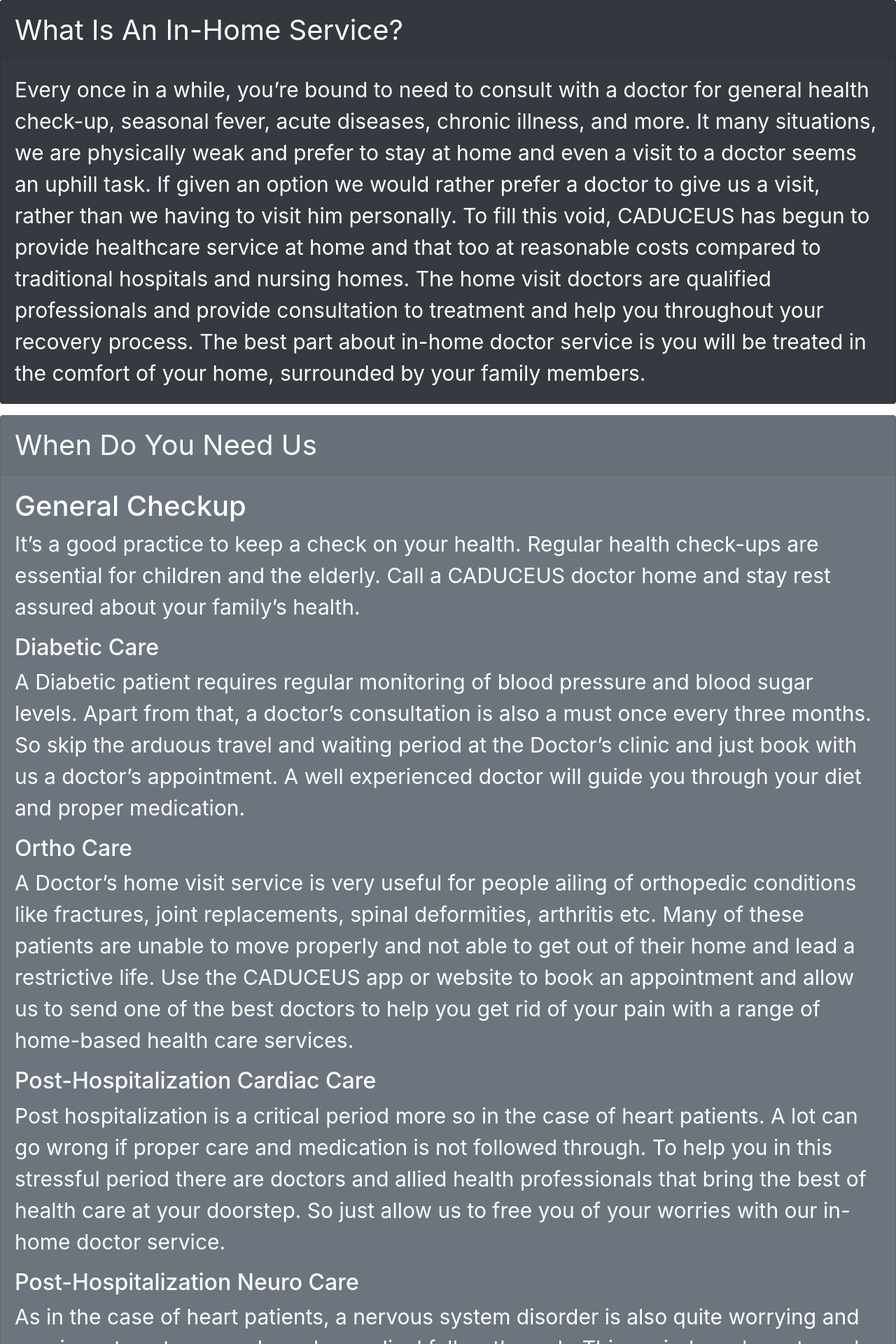
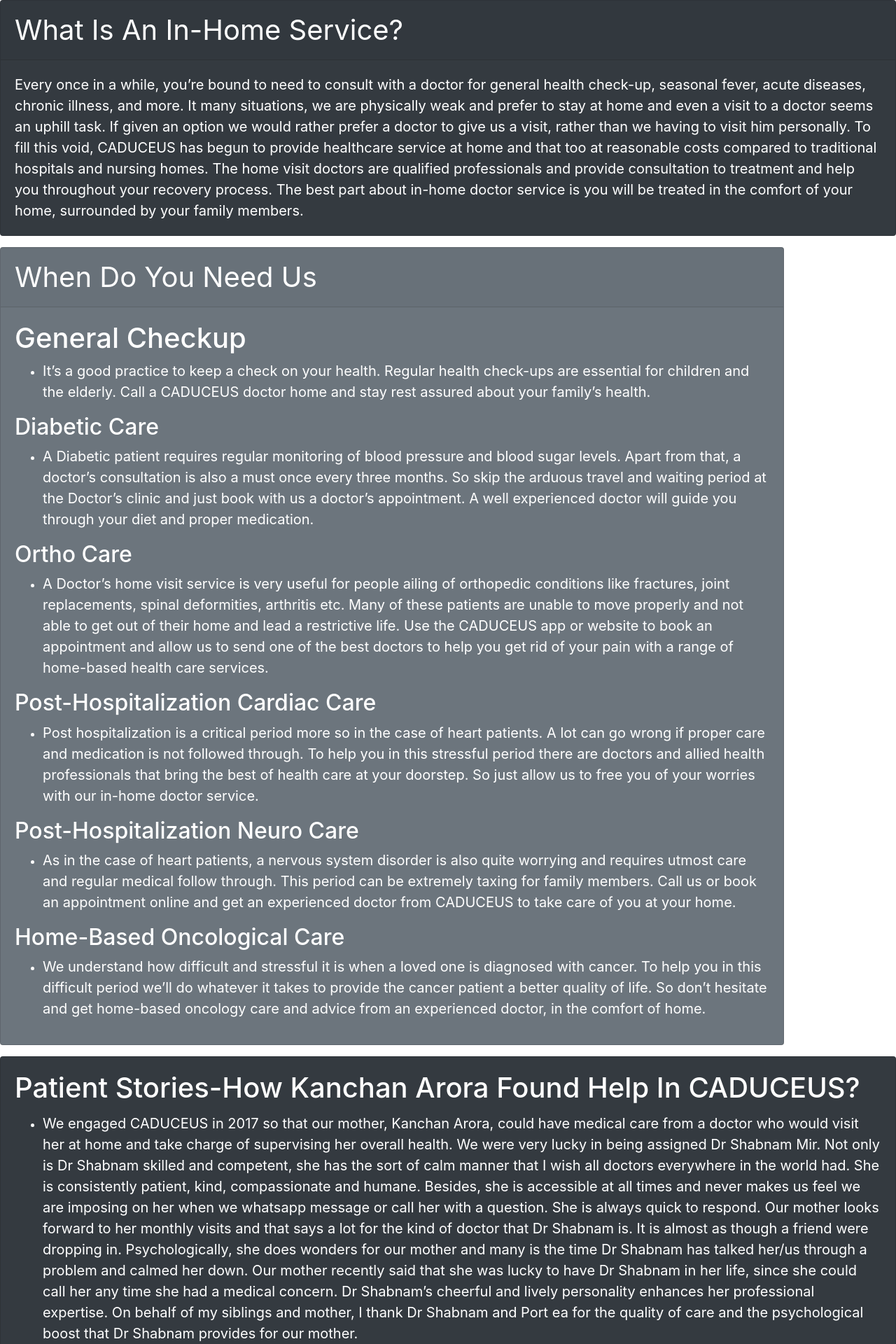
Before and after one commit to P-Srikrishna/WP-Project, a Django app: page /consult in a window 1280 px wide. Shown: the part 1027-2947 px from the top of the page at 70% size. Run offline with Django 3.2, Linux system fonts and the light colour scheme.

Commit message:
commit to 'main'

```diff
--- a/Caduceus/templates/Services-info-Consultations.html
+++ b/Caduceus/templates/Services-info-Consultations.html
@@ -19,7 +19,7 @@ Consultation
 <div class="card text-white bg-dark mb-3" style="max-width: 100rem;">
   <div class="card-header" style="font-size: 40px">What Is An In-Home Service?</div>
   <div class="card-body">
-    <p class="card-text" style="font-size: 30px;">Every once in a while, you’re bound to need to consult with a doctor for general health
+    <p class="card-text" style="font-size: 20px;">Every once in a while, you’re bound to need to consult with a doctor for general health
       check-up, seasonal fever, acute diseases, chronic illness, and more. It many situations, we are physically weak
       and prefer to stay at home and even a visit to a doctor seems an uphill task. If given an option we would rather
       prefer a doctor to give us a visit, rather than we having to visit him personally.
@@ -31,53 +31,55 @@ Consultation
   </div>
 </div>
 
-<div class="card text-white bg-secondary mb-3" style="max-width: 100rem;">
+<div class="card text-white bg-secondary mb-3" style="max-width: 70rem;">
   <div class="card-header" style="font-size: 40px">When Do You Need Us</div>
   <div class="card-body">
     <h1>General Checkup</h1>
-    <p class="card-text" style="font-size: 30px;">It’s a good practice to keep a check on your health. Regular health check-ups are essential for
-      children and the elderly. Call a CADUCEUS doctor home and stay rest assured about your family’s health.</p>
+    <ul><li><p class="card-text" style="font-size: 20px;">It’s a good practice to keep a check on your health. Regular health check-ups are essential for
+      children and the elderly. Call a CADUCEUS doctor home and stay rest assured about your family’s health.</p></li></ul>
     <h2>Diabetic Care</h2>
-    <p class="card-text" style="font-size: 30px;">A Diabetic patient requires regular monitoring of blood pressure and blood sugar levels. Apart
+    <ul><li><p class="card-text" style="font-size: 20px;">A Diabetic patient requires regular monitoring of blood pressure and blood sugar levels. Apart
       from that, a doctor’s consultation is also a must once every three months. So skip the arduous travel and waiting
       period at the Doctor’s clinic and just book with us a doctor’s appointment. A well experienced doctor will guide
-      you through your diet and proper medication.</p>
-    <h3 style="font-size: 32px;">Ortho Care</h3>
-    <p class="card-text" style="font-size: 30px;">A Doctor’s home visit service is very useful for people ailing of orthopedic conditions like
+      you through your diet and proper medication.</p></li></ul>
+   <h3 style="font-size: 32px;">Ortho Care</h3>
+    <ul><li><p class="card-text" style="font-size: 20px;">A Doctor’s home visit service is very useful for people ailing of orthopedic conditions like
       fractures, joint replacements, spinal deformities, arthritis etc. Many of these patients are unable to move
       properly and not able to get out of their home and lead a restrictive life. Use the CADUCEUS app or website to book
       an appointment and allow us to send one of the best doctors to help you get rid of your pain with a range of
-      home-based health care services.</p>
+      home-based health care services.</p></li></ul>
+
       <h4 style="font-size: 32px;">Post-Hospitalization Cardiac Care</h4>
-      <p class="card-text" style="font-size: 30px;">Post hospitalization is a critical period more so in the case of heart patients. A lot can go wrong if proper care and medication is not followed through. To help you in this stressful period there are doctors and allied health professionals that bring the best of health care at your doorstep. So just allow us to free you of your worries with our in-home doctor service.</p>
+      <ul><li><p class="card-text" style="font-size: 20px;">Post hospitalization is a critical period more so in the case of heart patients. A lot can go wrong if proper care and medication is not followed through. To help you in this stressful period there are doctors and allied health professionals that bring the best of health care at your doorstep. So just allow us to free you of your worries with our in-home doctor service.</p></li></ul>
       <h5 style="font-size: 32px;">Post-Hospitalization Neuro Care</h5>
-      <p class="card-text" style="font-size: 30px;">As in the case of heart patients, a nervous system disorder is also quite worrying and requires utmost care and regular medical follow through. This period can be extremely taxing for family members. Call us or book an appointment online and get an experienced doctor from CADUCEUS to take care of you at your home.</p>
+      <ul><li><p class="card-text" style="font-size: 20px;">As in the case of heart patients, a nervous system disorder is also quite worrying and requires utmost care and regular medical follow through. This period can be extremely taxing for family members. Call us or book an appointment online and get an experienced doctor from CADUCEUS to take care of you at your home.</p></li></ul>
       <h6 style="font-size: 32px;">Home-Based Oncological Care</h6>
-      <p class="card-text" style="font-size: 30px;">We understand how difficult and stressful it is when a loved one is diagnosed with cancer. To help you in this difficult period we’ll do whatever it takes to provide the cancer patient a better quality of life. So don’t hesitate and get home-based oncology care and advice from an experienced doctor, in the comfort of home.</p
+      <ul><li><p class="card-text" style="font-size: 20px;">We understand how difficult and stressful it is when a loved one is diagnosed with cancer. To help you in this difficult period we’ll do whatever it takes to provide the cancer patient a better quality of life. So don’t hesitate and get home-based oncology care and advice from an experienced doctor, in the comfort of home.</p></li></ul>
+
   </div>
 </div>
 <div class="card text-white bg-dark mb-3" style="max-width: 100rem;">
 
   <div class="card-body">
     <h5 class="card-title" style="font-size: 40px;">Patient Stories-How Kanchan Arora Found Help In CADUCEUS?</h5>
-    <p class="card-text" style="font-size: 30px;">We engaged CADUCEUS in 2017 so that our mother, Kanchan Arora, could have medical care from a doctor who would visit her at home and take charge of supervising her overall health.
+   <ul><li> <p class="card-text" style="font-size: 20px;">We engaged CADUCEUS in 2017 so that our mother, Kanchan Arora, could have medical care from a doctor who would visit her at home and take charge of supervising her overall health.
       We were very lucky in being assigned Dr Shabnam Mir. Not only is Dr Shabnam skilled and competent, she has the sort of calm manner that I wish all doctors everywhere in the world had. She is consistently patient, kind, compassionate and humane. Besides, she is accessible at all times and never makes us feel we are imposing on her when we whatsapp message or call her with a question. She is always quick to respond.
       Our mother looks forward to her monthly visits and that says a lot for the kind of doctor that Dr Shabnam is. It is almost as though a friend were dropping in. Psychologically, she does wonders for our mother and many is the time Dr Shabnam has talked her/us through a problem and calmed her down. Our mother recently said that she was lucky to have Dr Shabnam in her life, since she could call her any time she had a medical concern.
       Dr Shabnam’s cheerful and lively personality enhances her professional expertise.
       On behalf of my siblings and mother, I thank Dr Shabnam and Port
-      ea for the quality of care and the psychological boost that Dr Shabnam provides for our mother.</p>
+      ea for the quality of care and the psychological boost that Dr Shabnam provides for our mother.</p></li></ul>
   </div>
   <div class="card text-white bg-secondary mb-3" style="max-width: 100rem;">
 
     <div class="card-body">
       <h5 class="card-title" style="font-size: 40px;">How Can We Help?</h5>
-      <p class="card-text" style="font-size: 30px;">Our doctors work from home, ‘Your home’. They assess, diagnose and treat you depending on your need. Our general physicians have years of experience in the medical field and will treat you with patience and compassion.</p>
+      <ul><li><p class="card-text" style="font-size: 20px;">Our doctors work from home, ‘Your home’. They assess, diagnose and treat you depending on your need. Our general physicians have years of experience in the medical field and will treat you with patience and compassion.</p></li></ul>
     </div>
     <div class="card text-white bg-dark mb-3" style="max-width: 100rem;">
 
       <div class="card-body">
         <h5 class="card-title" style="font-size: 40px;">Benefits Of In-Home Doctor Service:</h5>
-        <p class="card-text" style="font-size: 30px;">With the presence of highly busy lifestyle in today’s life in – home doctor service is increasingly becoming the norm of the day. Not only does the doctor on call service saves time it is also convenient to do the booking online. Find doctors near me or doctor on call through Portea and let them pay you a visit at the comfort of your home. Few of the benefits of doctor visit at home are as follows”<br>
+        <ul><li><p class="card-text" style="font-size: 20px;">With the presence of highly busy lifestyle in today’s life in – home doctor service is increasingly becoming the norm of the day. Not only does the doctor on call service saves time it is also convenient to do the booking online. Find doctors near me or doctor on call through Portea and let them pay you a visit at the comfort of your home. Few of the benefits of doctor visit at home are as follows”<br>
 
           The first benefit of doctor visit at home that instantly comes to mind is the availability of quality medical care at the comfort of your home.<br>
           The doctor consultation charges are lower or at par with the hospital visit charges, so you not only save on travelling but also on your medical bills.<br>
@@ -85,26 +87,26 @@ Consultation
           Research has found out that a patient tends to recover sooner in a familiar surrounding than in a hospital.<br>
           Not all illness needs hospitalization but owing to lack of support at home, patients inadvertently end up at nursing homes and hospitals for medical care. It is in those cases that the home visit doctor proves to be highly beneficial, as they can easily provide medical attention at home.<br>
           The doctors on call service are available 24/7 and as such you are guaranteed to get quality health care even at odd hours and on any given day.<br>
-          Home visit doctors are a boon for old people, as they are the ones who need medical attention the most and are also the one who have the most difficulty in travelling.<br></p>
+          Home visit doctors are a boon for old people, as they are the ones who need medical attention the most and are also the one who have the most difficulty in travelling.<br></p></li></ul>
       </div>
     </div>
     <div class="card text-white bg-secondary mb-3" style="max-width: 100rem;">
 
       <div class="card-body">
         <h5 class="card-title" style="font-size: 40px;">Cost Of Doctor Video Consultation Service</h5>
-        <p class="card-text" style="font-size: 30px;">With the advent of technology numerous healthcare apps and websites have come in to existence that not only offer home health care but also assist the hospitals in improving the health care scenario in the country.
+        <ul><li><p class="card-text" style="font-size: 20px;">With the advent of technology numerous healthcare apps and websites have come in to existence that not only offer home health care but also assist the hospitals in improving the health care scenario in the country.
 
           The most reliable of them all is CADUCEUS that has tie – ups with major hospitals to provide home health care. The doctors and other allied health professionals at Portea™ are highly trained individuals and offer the best of medical care at home.
 
-          This unique medical initiative India is not only gaining ground but is also known for their value of money services. The cost of in – home doctor visit is lower or at par when compared with the regular hospital charges. The average doctor consultation fee will be affordable and won’t burn a hole in your pocket.</p>
+          This unique medical initiative India is not only gaining ground but is also known for their value of money services. The cost of in – home doctor visit is lower or at par when compared with the regular hospital charges. The average doctor consultation fee will be affordable and won’t burn a hole in your pocket.</p></li></ul>
       </div>
       <div class="card text-white bg-dark mb-3" style="max-width: 100rem;">
 
         <div class="card-body">
           <h5 class="card-title" style="font-size: 40px;">What To Expect From General Physician In India:</h5>
-          <p class="card-text" style="font-size: 30px;">The chief purpose of in – home doctor also know as generic physician service is to provide primary diagnostics and if and when needed prescribe blood, urine and/or other tests to the polyclinic. The entire service is designed to provide primary health care, post – hospitalisation care and chronic disease management and allied services at the comfort of a patient’s home.
+          <ul><li><p class="card-text" style="font-size: 20px;">The chief purpose of in – home doctor also know as generic physician service is to provide primary diagnostics and if and when needed prescribe blood, urine and/or other tests to the polyclinic. The entire service is designed to provide primary health care, post – hospitalisation care and chronic disease management and allied services at the comfort of a patient’s home.
 
-            The Generic physician visit you after you have made the necessary doctor appointment online on Portea or have taken a package as per the medical plan and subscription.</p>
+            The Generic physician visit you after you have made the necessary doctor appointment online on Portea or have taken a package as per the medical plan and subscription.</p></li></ul>
         </div>
       </div>
 {% endblock body %}
```
